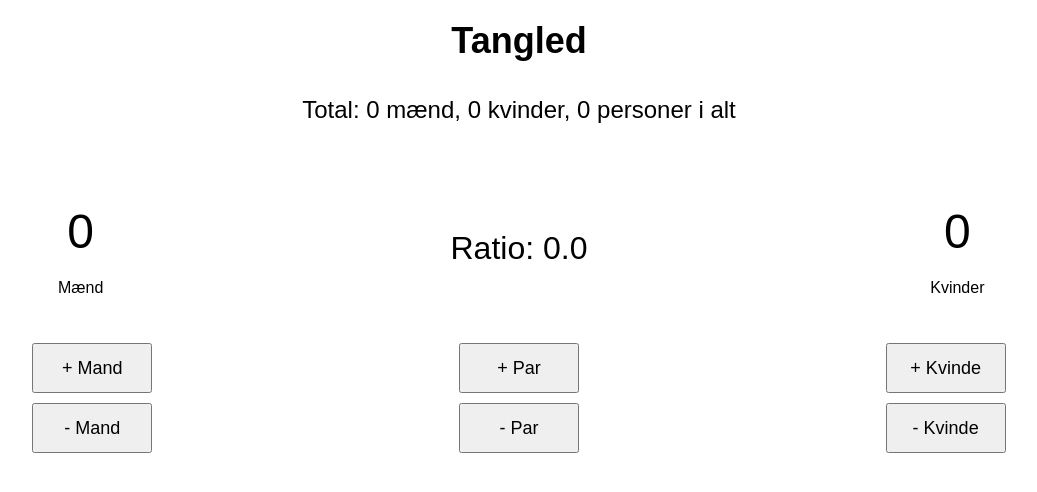
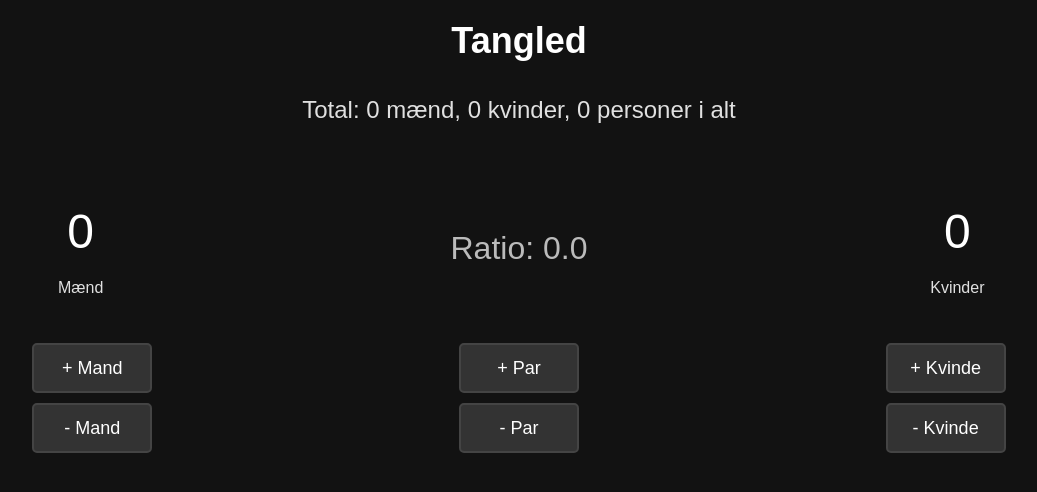
Before and after one commit to Chokoladekiks/chokoladekiks.github.io, a plain HTML site: page index.html in a window 1280 px wide. Shown: the whole page, without its empty margins (121-1158 px from the left). Drawn offline with Linux system fonts and the light colour scheme.

Commit message:
Update index.html
Darkmode added

```diff
--- a/index.html
+++ b/index.html
@@ -3,7 +3,7 @@
 <head>
     <meta charset="UTF-8">
     <meta name="viewport" content="width=device-width, initial-scale=1.0">
-    <title>Tangled Edition</title>
+    <title>Tangled Edition - Dark Mode</title>
     <style>
         body {
             font-family: Arial, sans-serif;
@@ -12,10 +12,13 @@
             align-items: center;
             height: 100vh;
             margin: 0;
+            background-color: #121212;
+            color: #e0e0e0;
         }
         h1 {
             margin-top: 20px;
             font-size: 36px;
+            color: #ffffff;
         }
         .total-count {
             font-size: 24px;
@@ -34,9 +37,11 @@
         .counter div {
             font-size: 48px;
             margin: 20px 20px;
+            color: #ffffff;
         }
         .ratio {
             font-size: 32px;
+            color: #bbbbbb;
         }
         .controls {
             display: flex;
@@ -54,6 +59,14 @@
             height: 50px;
             margin: 10px;
             font-size: 18px;
+            color: #ffffff;
+            background-color: #333333;
+            border: 2px solid #444444;
+            border-radius: 5px;
+            cursor: pointer;
+        }
+        .control-group button:hover {
+            background-color: #555555;
         }
     </style>
 </head>
```
